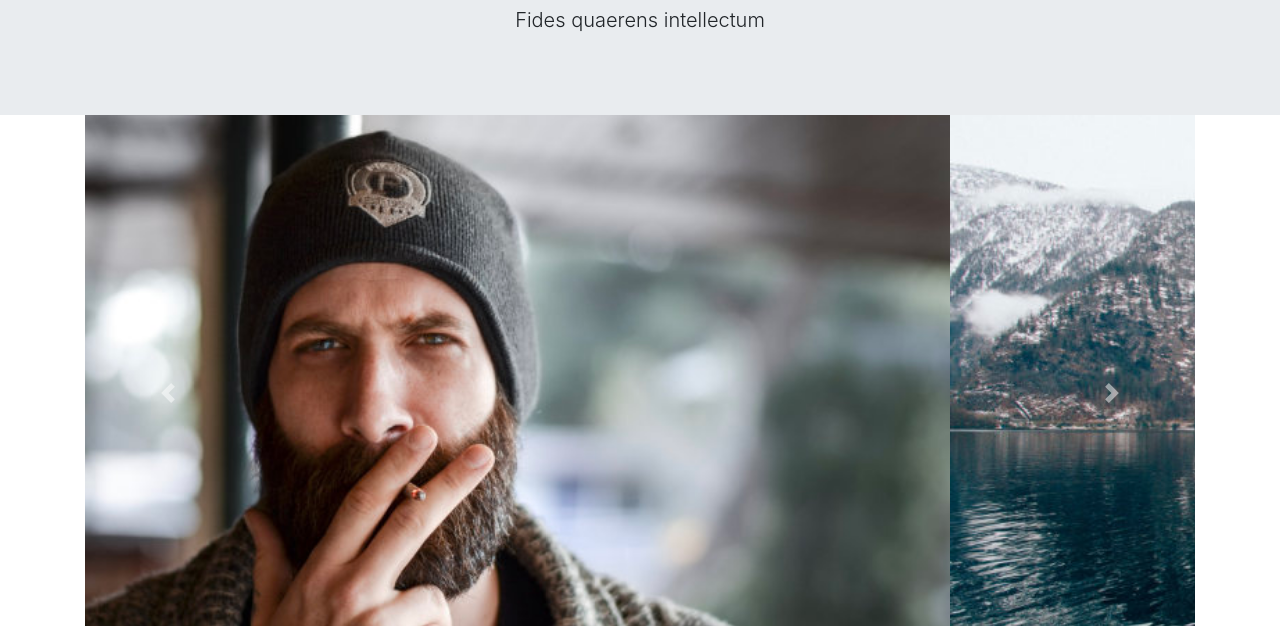
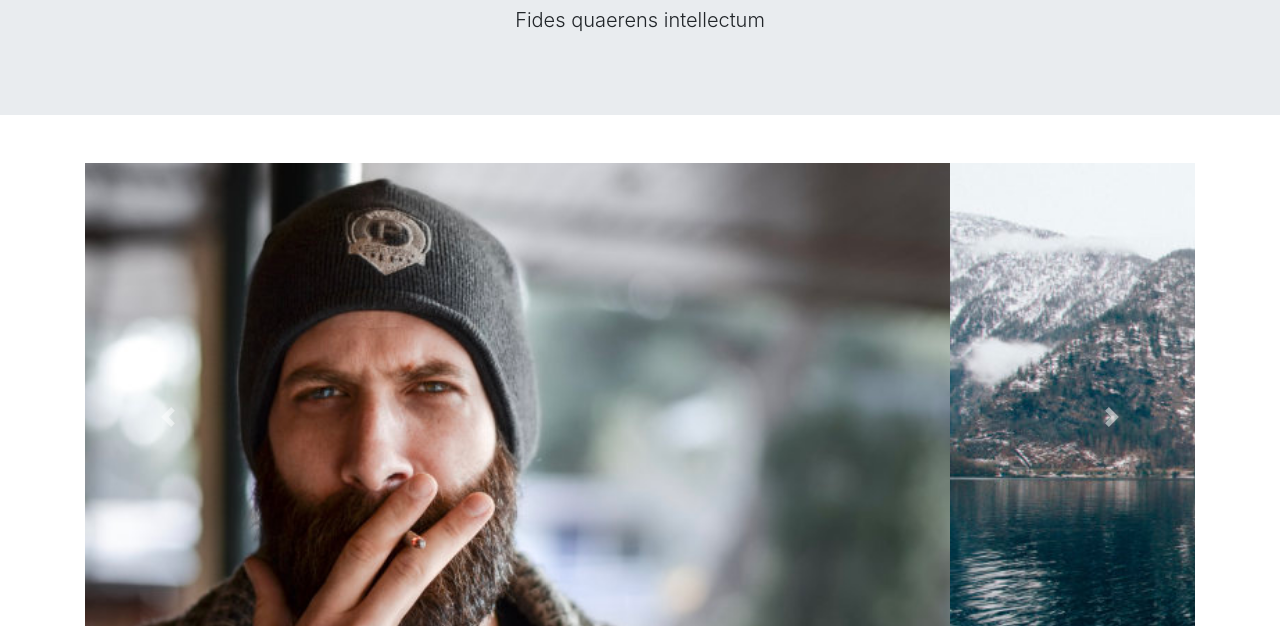
Before and after one commit to Resonanz/canz-public, a plain HTML site: page index.html in a window 1280 px wide. Shown: the part 174-800 px from the top of the page. Drawn offline with nearby package versions, Linux system fonts and the light colour scheme.

Commit message:
Minor changes

```diff
--- a/index.html
+++ b/index.html
@@ -93,7 +93,7 @@
 <div class="container pb-5">
   <div class="row">
     <div class="col-sm">
-    <div id="carouselExampleIndicators" class="carousel slide" data-ride="carousel">
+    <div id="carouselExampleIndicators" class="carousel slide pt-5" data-ride="carousel">
   <ol class="carousel-indicators">
     <li data-target="#carouselExampleIndicators" data-slide-to="0" class="active"></li>
     <li data-target="#carouselExampleIndicators" data-slide-to="1"></li>
```
Also changed, not shown: 2 other files.
